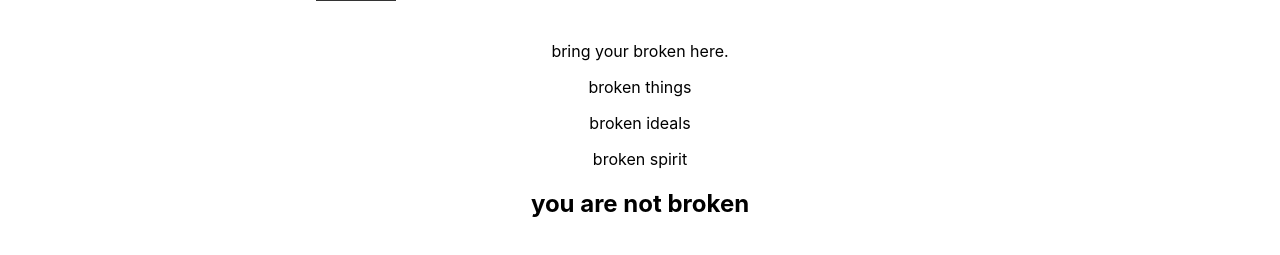
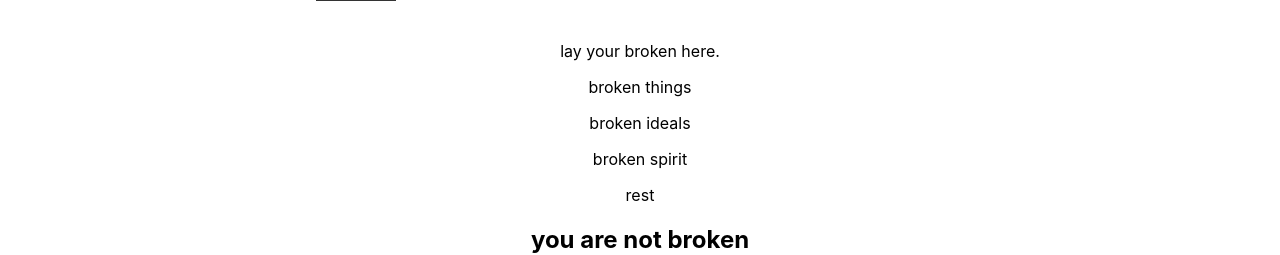
Before and after one commit to caclowers/broken, a React (Create React App) app: page / in a window 1280 px wide. Shown: the part 1271-1526 px from the top of the page. Built offline with nearby package versions, Linux system fonts and the light colour scheme.

Commit message:
small tweak

```diff
--- a/src/components/Sections/SectionA.js
+++ b/src/components/Sections/SectionA.js
@@ -5,10 +5,11 @@ class SectionA extends Component {
   render() {
     return (
       <div>
-        <p>bring your broken here.</p>
+        <p>lay your broken here.</p>
         <p>broken things</p>
         <p>broken ideals</p>
         <p>broken spirit</p>
+        <p>rest</p>
       </div>
     );
   }
```
Also changed, not shown: 1 other file (tests, documents, lock files or other folders).
